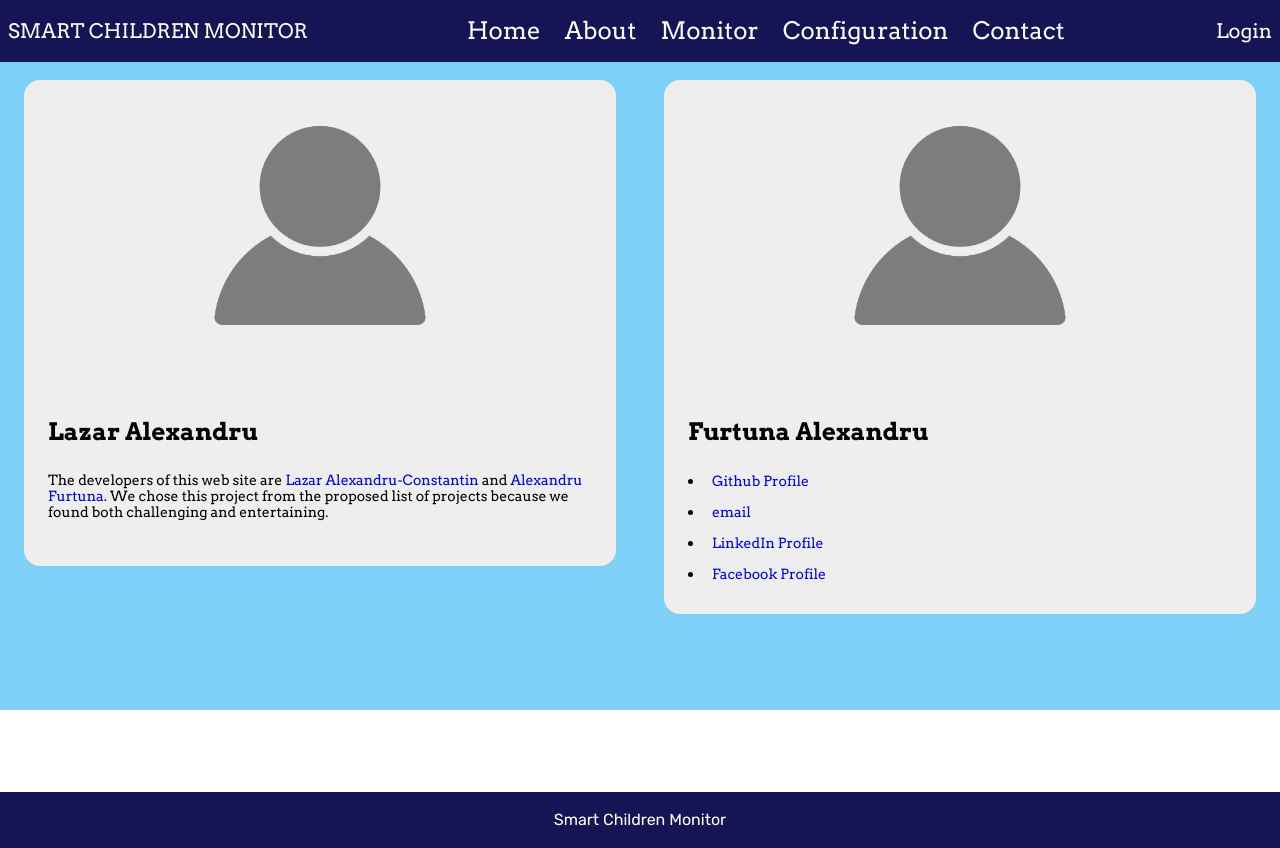
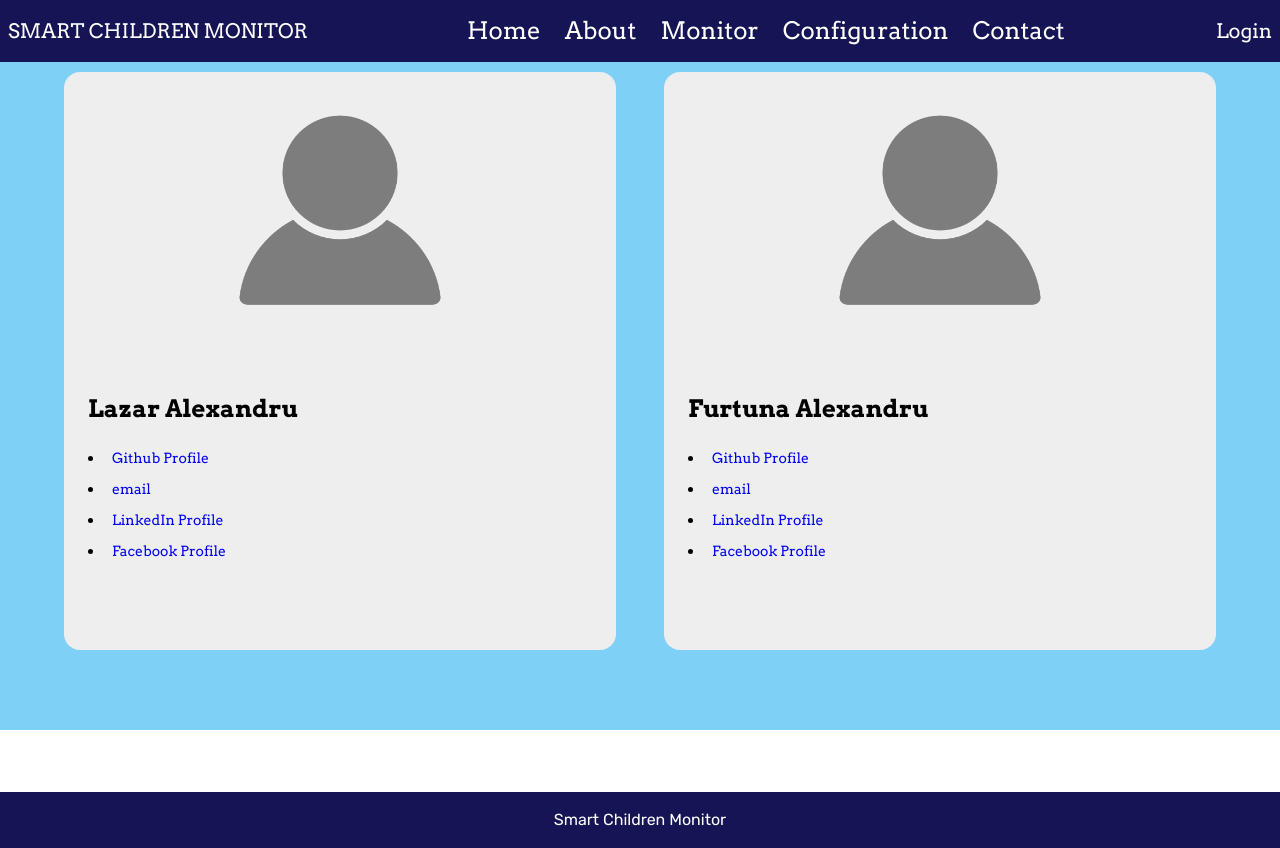
Before and after one commit to lazaralex2002/ProiectTW, a PHP site: page /view/front/contact.html in a window 1280 px wide. Run offline with PHP 8.4, Linux system fonts and the light colour scheme.

Commit message:
content update and navbar changes

```diff
--- a/project/css/styles.css
+++ b/project/css/styles.css
@@ -794,6 +794,9 @@ body{
     .show-md{
         display: block;
     }
+    .navbar{
+        padding: 1.875rem 0!important;
+    }
     .navbar ul li a{
         font-size: 1rem;
     }
@@ -842,7 +845,7 @@ body{
         padding-right: 0.75rem;
     }
     .navbar{
-        padding: 1.875rem 0;
+        padding: 1.5rem 0;
     }
     .navbar .nav-item{
         font-size: 1rem;
--- a/project/view/front/contact.html
+++ b/project/view/front/contact.html
@@ -36,20 +36,38 @@
         </ul>
         <a class="mr-1 ml-1 nav-item font-medium text-white font-serif hide-md" href="../front/login.html">Login</a>
     </nav>
-    <div class="flex wrap mt-5 bg-complementary">
-        <div class="flex wrap mt-1">
+    <div class="mt-5 bg-complementary pb-5">
+        <div class="container flex wrap mt-1 mb-5">
             <div class="column-md-5 pb-3">
-                <div class="m-3 bg-accent border-1 pb-2">
+                <div class="m-3 bg-accent border-1 pb-2 h-100">
                     <img class="img-small img-center cover" src="../../res/img/profile.png">
                     <h1 class="pr-3 pl-3 pb-1 pt-3 text-md font-serif text-black font-bold">Lazar Alexandru</h1>
-                    <p class="pl-3 pr-3 pb-2 text-xs font-serif text-black font-normal">The developers of this web site are <a href="https://github.com/lazaralex2002" target="_blank" rel="noopener noreferrer">Lazar Alexandru-Constantin</a>
-                        and <a href="https://github.com/Alex180220" target="_blank" rel="noopener noreferrer">Alexandru Furtuna</a>. We chose this project from the proposed list of projects because we found both challenging and
-                        entertaining.
-                    </p>
+                    <ul>
+                        <li>
+                            <p class="pl-1 pr-3 text-xs font-serif text-black font-normal">
+                               <a href="https://github.com/Alex180220"  target="_blank" rel="noopener noreferrer">Github Profile</a>
+                            </p>
+                        </li>
+                        <li>
+                            <p class="pl-1 pr-3 text-xs font-serif text-black font-normal">
+                               <a href="https://github.com/Alex180220"  target="_blank" rel="noopener noreferrer">email</a>
+                            </p>
+                        </li>
+                        <li>
+                            <p class="pl-1 pr-3 text-xs font-serif text-black font-normal">
+                               <a href="https://github.com/Alex180220"  target="_blank" rel="noopener noreferrer">LinkedIn Profile</a>
+                            </p>
+                        </li>
+                        <li>
+                            <p class="pl-1 pr-3 text-xs font-serif text-black font-normal">
+                               <a href="https://github.com/Alex180220"  target="_blank" rel="noopener noreferrer">Facebook Profile</a>
+                            </p>
+                        </li>
+                    </ul>
                 </div>
             </div>
-            <div class="column-md-5 pb-3 mb-5">
-                <div class="m-3 bg-accent border-1 pb-2">
+            <div class="column-md-5 pb-3">
+                <div class="m-3 bg-accent border-1 pb-2 h-100">
                     <img class="img-small img-center cover" src="../../res/img/profile.png">
                     <h1 class="pr-3 pl-3 pb-1 pt-3 text-md font-serif text-black font-bold">Furtuna Alexandru</h1>
                     <ul>
```
